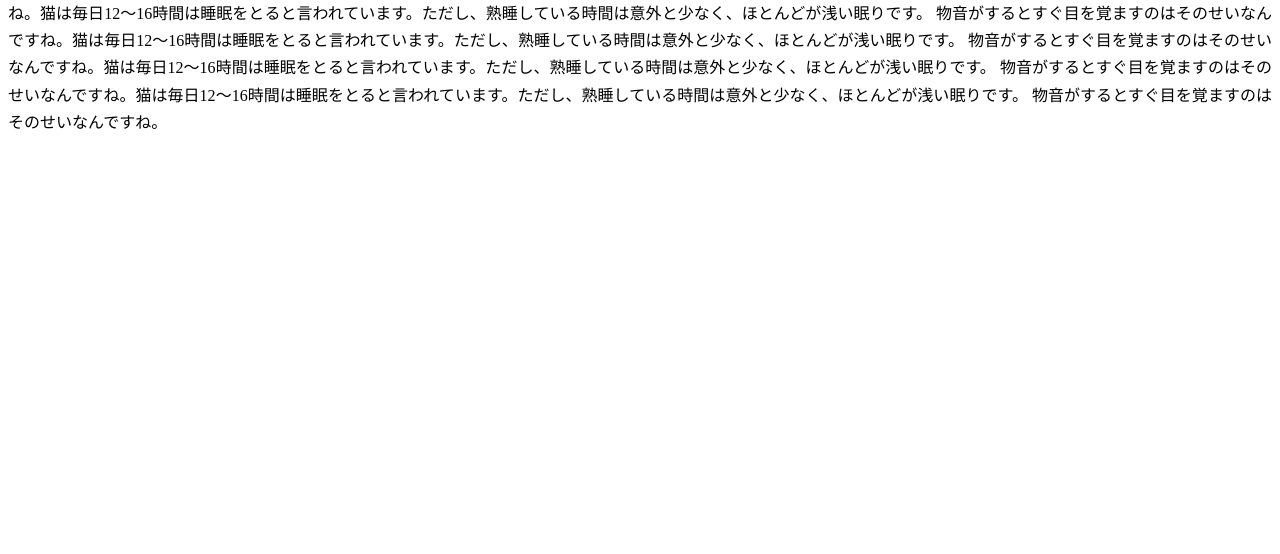
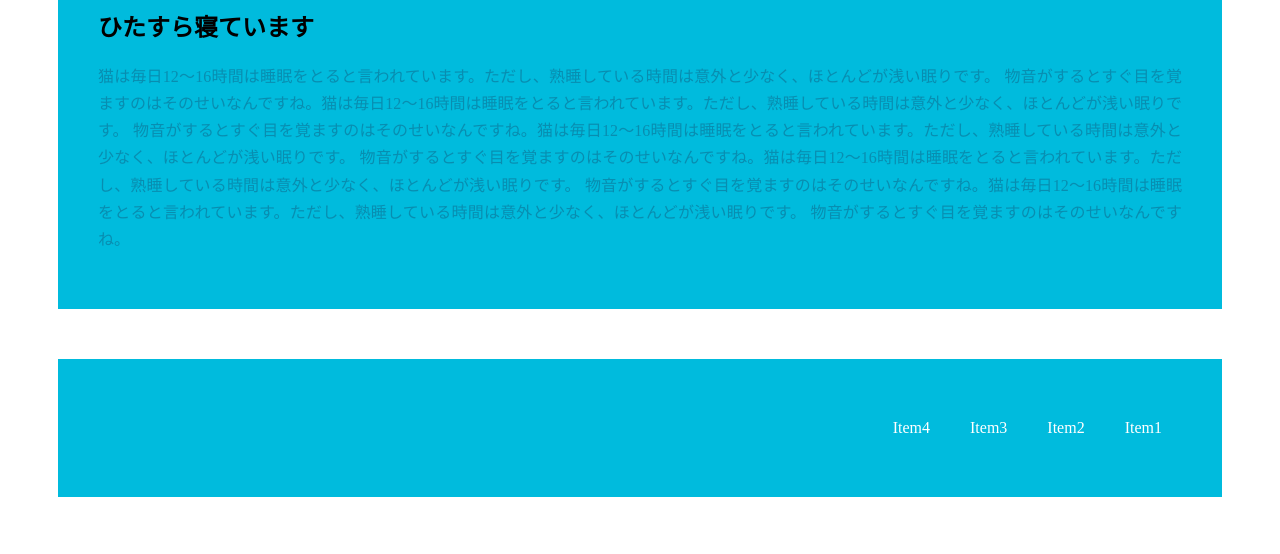
Before and after one commit to hase75/practice, a plain HTML site: page index.html in a window 1280 px wide. Shown: the part 246-800 px from the top of the page. Drawn offline with Linux system fonts and the light colour scheme.

Commit message:
[Finish]CSSの復習

```diff
--- a/index.html
+++ b/index.html
@@ -48,6 +48,7 @@
     <input type="checkbox" name="travel" value="アジア" id="asia">
     <label for="asia">アジア</label>
 
+    <div>
       <h1>猫の１日</h1>
       <h2>ひたすら寝ています</h2>
       <p>猫は毎日12〜16時間は睡眠をとると言われています。ただし、熟睡している時間は意外と少なく、ほとんどが浅い眠りです。
@@ -56,5 +57,13 @@
       物音がするとすぐ目を覚ますのはそのせいなんですね。猫は毎日12〜16時間は睡眠をとると言われています。ただし、熟睡している時間は意外と少なく、ほとんどが浅い眠りです。
       物音がするとすぐ目を覚ますのはそのせいなんですね。猫は毎日12〜16時間は睡眠をとると言われています。ただし、熟睡している時間は意外と少なく、ほとんどが浅い眠りです。
       物音がするとすぐ目を覚ますのはそのせいなんですね。</p>
+    </div>
 
+    <div class="container">
+      <div class="item">Item1</div>
+      <div class="item">Item2</div>
+      <div class="item">Item3</div>
+      <div class="item">Item4</div>
+    </div>
+  </body>
 </html>
--- a/style.css
+++ b/style.css
@@ -15,4 +15,23 @@ h2 {
 p {
   line-height: 1.7;
   text-align: justify;
+  color: rgba(10, 130, 165, .8);
 }
+
+div {
+  background: #0bd;
+  padding: 40px;
+  margin: 50px;
+}
+
+.container{
+  display: flex;
+  flex-direction: row-reverse;
+}
+
+.item {
+  background: #0bd;
+  color: #fff;
+  margin: 10px;
+  padding: 10px;
+}
```
Lines whose indentation alone changed are shown as unchanged.
